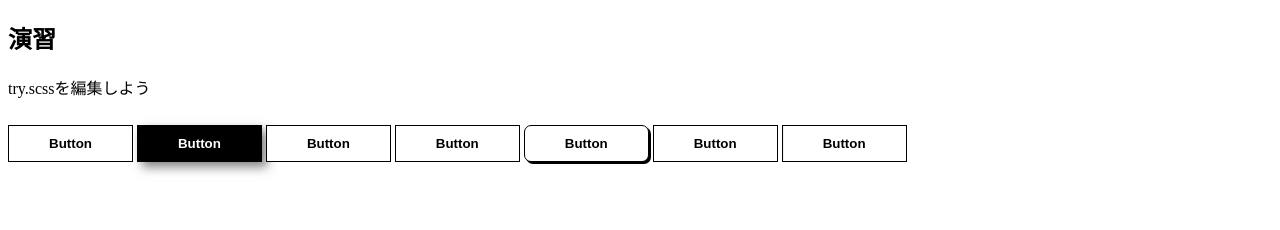
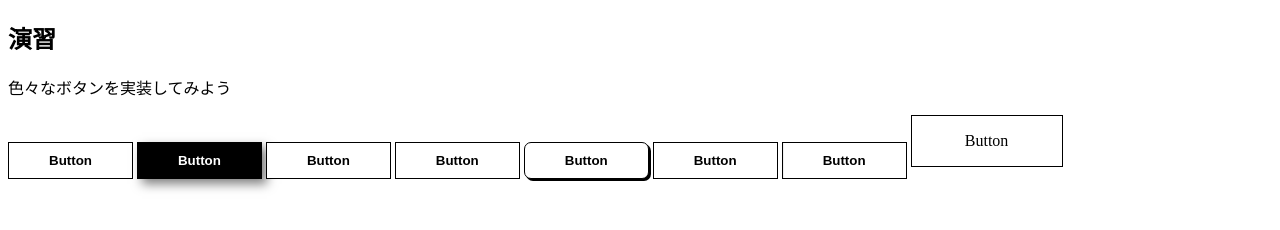
Before and after one commit to empenguin1186/html-lesson, a plain HTML site: page section4/4-4/index.html in a window 1280 px wide. Drawn offline with nearby package versions, Linux system fonts and the light colour scheme; files that its build step writes are made by us from their sources.

Commit message:
:+1: CSS 基礎終了

```diff
--- a/section1/4-4/index.html
+++ b/section4/4-4/index.html
@@ -13,7 +13,7 @@
   <div id="container">
     <div class="try">
       <h2>演習</h2>
-      <p>try.scssを編集しよう</p>
+      <p>色々なボタンを実装してみよう</p>
       <button class="btn float">Button</button>
       <button class="btn filled">Button</button>
       <button class="btn letter-spacing">Button</button>
@@ -21,6 +21,10 @@
       <button class="btn solid">Button</button>
       <button class="btn rotate">Button</button>
       <button class="btn bg-slide">Button</button>
+      <a class="btn2 cubic">
+        <span class="hovering">Now, Hovering</span>
+        <span class="default">Button</span>
+      </a>
     </div>
   </div>
 </body>
--- a/section1/4-4/try.scss
+++ b/section4/4-4/try.scss
@@ -15,6 +15,7 @@ $cBlack: black;
     color: $cBlack;
     text-decoration: none !important;
 
+    // ホバーすると背景が黒になり、影が発生するボタン
     &.float {
       &:hover {
         background-color: $cBlack;
@@ -23,6 +24,7 @@ $cBlack: black;
       }
     }
 
+    // ホバーすると背景が白になり、影が消えるボタン
     &.filled {
       background-color: $cBlack;
       color: $cWhite;
@@ -35,6 +37,7 @@ $cBlack: black;
       }
     }
 
+    // ホバーすると文字の間隔が広がるボタン
     &.letter-spacing {
       &:hover {
         background-color: $cBlack;
@@ -44,6 +47,7 @@ $cBlack: black;
       }
     }
 
+    // ホバーするとボタンと影が逆方向に移動する
     &.shadow {
       box-shadow: none;
 
@@ -54,6 +58,7 @@ $cBlack: black;
       }
     }
 
+    // ホバーするとあたかもボタンが押されているように見える
     &.solid {
       box-shadow: 2px 2px 0 0 $cBlack;
       // 要素の角を丸める
@@ -66,6 +71,7 @@ $cBlack: black;
       }
     }
 
+    // ホバーすると回転するボタン
     &.rotate {
       transform: none;
 
@@ -80,6 +86,7 @@ $cBlack: black;
       }
     }
 
+    // ホバーすると背景がスライドするボタン
     &.bg-slide {
       overflow: hidden;
       z-index: 0;
@@ -112,4 +119,63 @@ $cBlack: black;
       }
     }
   }
+
+  .btn2 {
+
+    position: relative;
+    display: inline-block;
+    margin: 0 auto;
+    cursor: pointer;
+    transition: all 0.3s;
+    width: 150px;
+    height: 50px;
+
+    // ホバーすると90度回転するボタン
+    &.cubic {
+      transform-style: preserve-3d;
+      perspective: 300px;
+
+      & span {
+        position: absolute;
+        top: 0;
+        left: 0;
+        border: 1px solid $cBlack;
+        display: inline-block;
+        width: 100%;
+        height: 100%;
+
+        // 親要素の中央に文字を配置したい場合は、line-height を 親要素の高さに設定する。
+        line-height: 50px;
+        text-align: center;
+        transition: all 0.3s;
+
+        // 今回のアニメーションは、回転しつつ半分の高さだけ下方に移動するというものであるから、以下のような記述となる。
+        transform-origin: center center -25px;
+      }
+
+      & .hovering {
+        color: $cWhite;
+        background-color: $cBlack;
+        transform: rotateX(90deg);
+        opacity: 0;
+      }
+
+      & .default {
+        color: $cBlack;
+        background-color: $cWhite;
+        transform: rotateX(0);
+      }
+
+      &:hover {
+        & .hovering {
+          transform: rotateX(0);
+          opacity: 1;
+        }
+
+        & .default {
+          transform: rotateX(-90deg);
+        }
+      }
+    }
+  }
 }
--- /dev/null
+++ b/section4/4-8/try.scss
@@ -0,0 +1,68 @@
+$cWhite: white;
+$cBlack: black;
+
+#container {
+  text-align: center;
+}
+.try {
+  .btn {
+    position: relative;
+    display: inline-block;
+    transform-style: preserve-3d;
+    perspective: 300px;
+    width: 150px;
+    height: 50px;
+    margin: 0 auto;
+    cursor: pointer;
+    transform-style: preserve-3d;
+    perspective: 300px;
+    transition: all 0.3s;
+
+    &.cubic {
+
+      & span {
+        position: absolute;
+        top: 0;
+        left: 0;
+        border: 1px solid $cBlack;
+        display: inline-block;
+        width: 100%;
+        height: 100%;
+
+        // 親要素の中央に文字を配置したい場合は、line-height を 親要素の高さに設定する。
+        line-height: 50px;
+        text-align: center;
+        transition: all 0.3s;
+
+        // 今回のアニメーションは、回転しつつ半分の高さだけ下方に移動するというものであるから、以下のような記述となる。
+        transform-origin: center center -25px;
+      }
+
+      & .hovering {
+        color: $cWhite;
+        background-color: $cBlack;
+        transform: rotateX(90deg);
+        opacity: 0;
+      }
+
+      & .default {
+        color: $cBlack;
+        background-color: $cWhite;
+        transform: rotateX(0);
+      }
+    }
+
+    &:hover {
+      &.cubic {
+        & .hovering {
+          transform: rotateX(0);
+          opacity: 1;
+        }
+
+        & .default {
+          transform: rotateX(-90deg);
+        }
+      }
+    }
+  }
+}
```
Also changed, not shown: section4/4-8/index.html (added, +24 -0 lines), section4/4-9/index.html (added, +17 -0 lines), section4/4-9/style.scss (added, +79 -0 lines), section4/4-2/index.html (renamed from section1/4-2/index.html), section4/4-2/style.scss (renamed from section1/4-2/style.scss), section4/4-3/index.html (renamed from section1/4-3/index.html), section4/4-3/style.scss (renamed from section1/4-3/style.scss), section4/4-5/index.html (renamed from section1/4-5/index.html), section4/4-5/style.scss (renamed from section1/4-5/style.scss), section4/4-6/index.html (renamed from section1/4-6/index.html), section4/4-6/style.scss (renamed from section1/4-6/style.scss), section4/4-7/index.html (renamed from section1/4-7/index.html), section4/4-7/style.scss (renamed from section1/4-7/style.scss).
